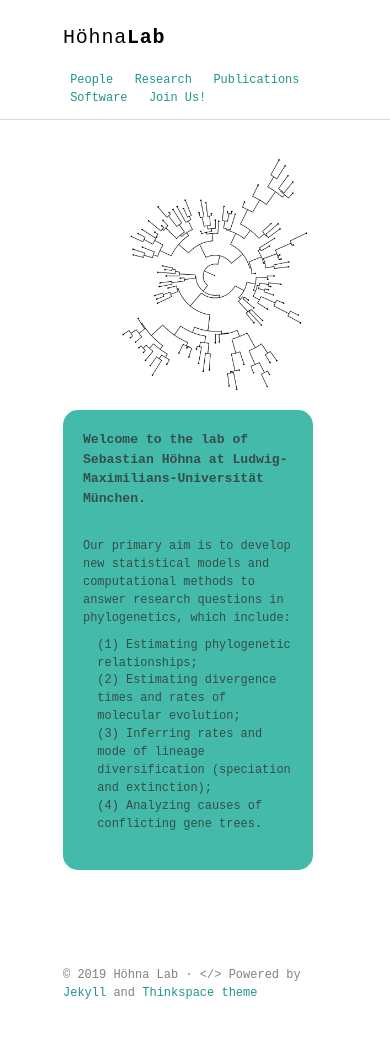
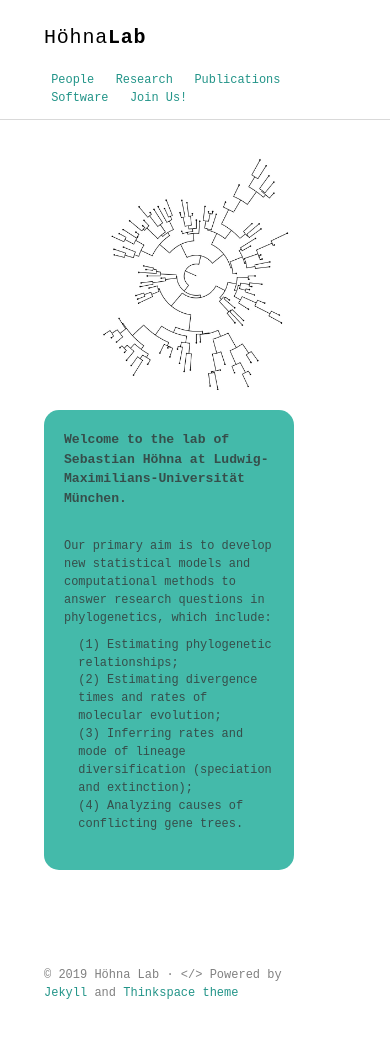
Before and after one commit to hoehnalab/hoehnalab.github.io, a Jekyll site: the page built from index.html, in a window 390 px wide. Built offline with Jekyll 4.4.1, drawn with Linux system fonts in a browser that asks for light colours; some web fonts are replaced.

Commit message:
Reduce left margin size on mobile

```diff
--- a/assets/scss/_layout.scss
+++ b/assets/scss/_layout.scss
@@ -308,4 +308,12 @@ hr {
       margin-bottom: $small-spacing;
       height: 120px;
   }
+
+  .container {
+    padding: $base-spacing;
+    margin-left: 20px;
+    margin-right: auto;
+    max-width: 80%;
+    font-weight: normal;
+  }
 }
```
